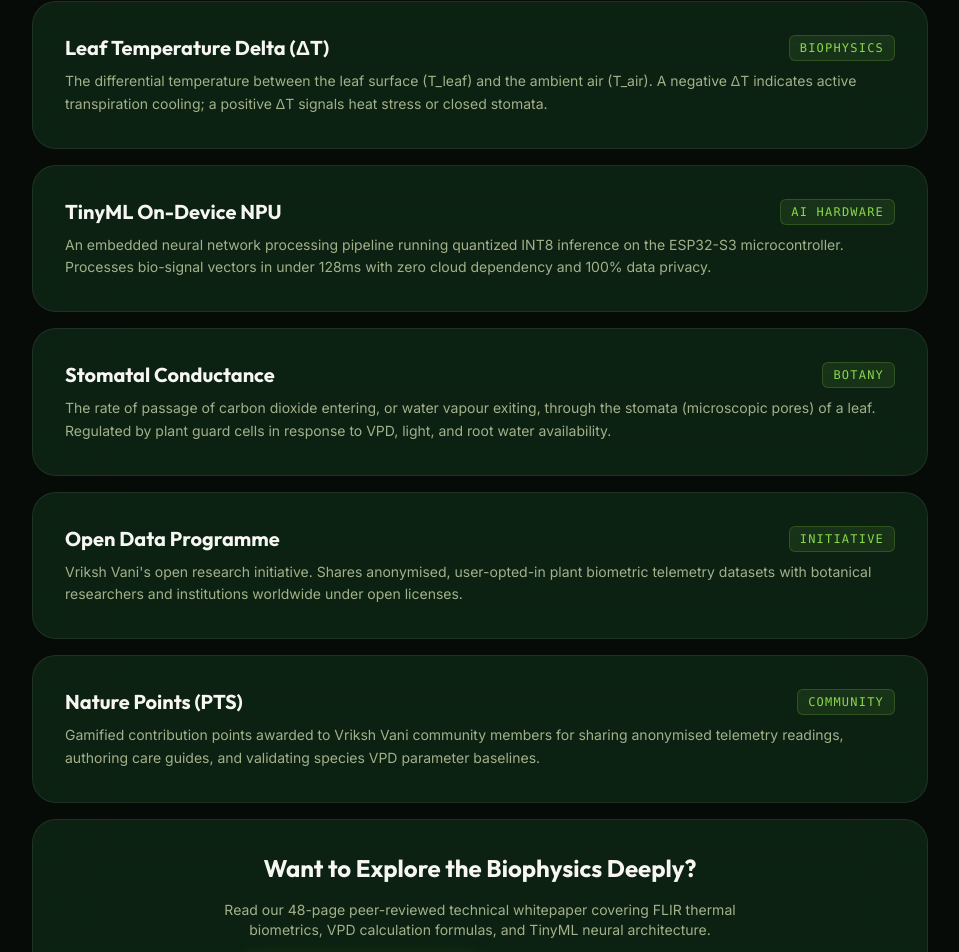
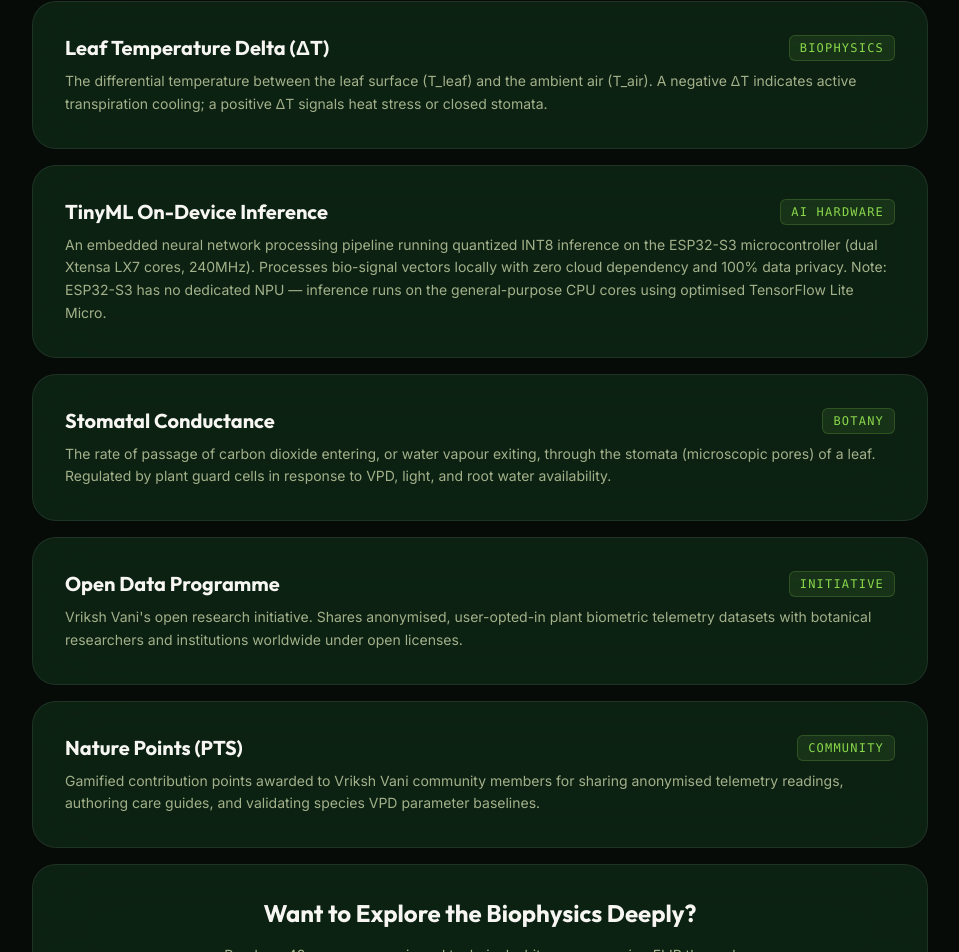
Before and after one commit to Subhash-koli/vrikshvani, a Next.js app: page /glossary in a window 1280 px wide. Shown: the part 1241-2193 px from the top of the page, without its empty margins (160-1119 px from the left). Built offline with nearby package versions, Linux system fonts and the light colour scheme; no server answers.

Commit message:
truth: fix NPU terminology to TinyML inference engine; ESP32-S3 has no dedicated NPU

```diff
--- a/src/app/glossary/page.tsx
+++ b/src/app/glossary/page.tsx
@@ -45,9 +45,9 @@
     definition: 'The differential temperature between the leaf surface (T_leaf) and the ambient air (T_air). A negative ΔT indicates active transpiration cooling; a positive ΔT signals heat stress or closed stomata.',
   },
   {
-    term: 'TinyML On-Device NPU',
+    term: 'TinyML On-Device Inference',
     category: 'AI Hardware',
-    definition: 'An embedded neural network processing pipeline running quantized INT8 inference on the ESP32-S3 microcontroller. Processes bio-signal vectors in under 128ms with zero cloud dependency and 100% data privacy.',
+    definition: 'An embedded neural network processing pipeline running quantized INT8 inference on the ESP32-S3 microcontroller (dual Xtensa LX7 cores, 240MHz). Processes bio-signal vectors locally with zero cloud dependency and 100% data privacy. Note: ESP32-S3 has no dedicated NPU — inference runs on the general-purpose CPU cores using optimised TensorFlow Lite Micro.',
   },
   {
     term: 'Stomatal Conductance',
--- a/src/components/visuals/SystemArchitectureDiagram.tsx
+++ b/src/components/visuals/SystemArchitectureDiagram.tsx
@@ -62,7 +62,7 @@
           {/* Layer 2: Compute */}
           <g transform="translate(335, 20)">
             <rect width="250" height="280" rx="12" fill="url(#layerGrad)" stroke="#8AD74C" strokeWidth="1.5" />
-            <text x="20" y="35" font-family="monospace" fontSize="12" fontWeight="bold" fill="#8AD74C">LAYER 2: TinyML NPU ENGINE</text>
+            <text x="20" y="35" font-family="monospace" fontSize="12" fontWeight="bold" fill="#8AD74C">LAYER 2: TinyML INFERENCE ENGINE</text>
 
             <rect x="20" y="55" width="210" height="60" rx="8" fill="#070B08" stroke="#8AD74C" strokeWidth="1" />
             <text x="35" y="80" fontFamily="system-ui" fontSize="12" fontWeight="bold" fill="#F7F6F2">ESP32-S3 Dual-Core</text>
```
